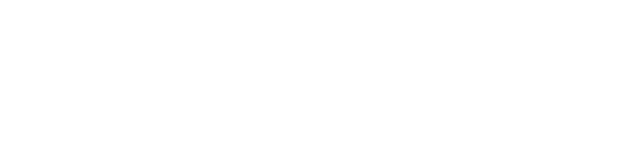
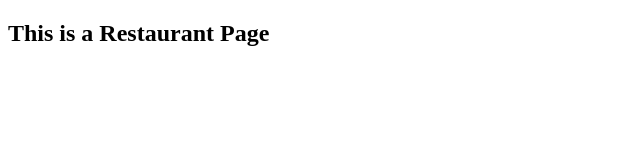
Before and after one commit to carlosveigadev/restaurant-page-js, a plain HTML site: page index.html in a window 1280 px wide. Shown: the whole page, without its empty margins (0-640 px from the left). Drawn offline with Linux system fonts and the light colour scheme.

Commit message:
create a simple navbar extension to check if everything is working

```diff
--- a/index.html
+++ b/index.html
@@ -6,7 +6,7 @@
   <title>Restaurant Page</title>
 </head>
 <body>
-  <div class="content"></div>
-  <script src="main.js"></script>
+  <div class="content" id="content"></div>
+  <script src="main.js" type="module"></script>
 </body>
 </html>
--- a/main.js
+++ b/main.js
@@ -0,0 +1 @@
+(()=>{"use strict";({init(){!function(){const t=document.getElementById("content"),e=document.createElement("nav"),n=document.createElement("h1");n.textContent="This is a Restaurant Page",t.appendChild(e),e.appendChild(n)}()}}).init()})();
```
